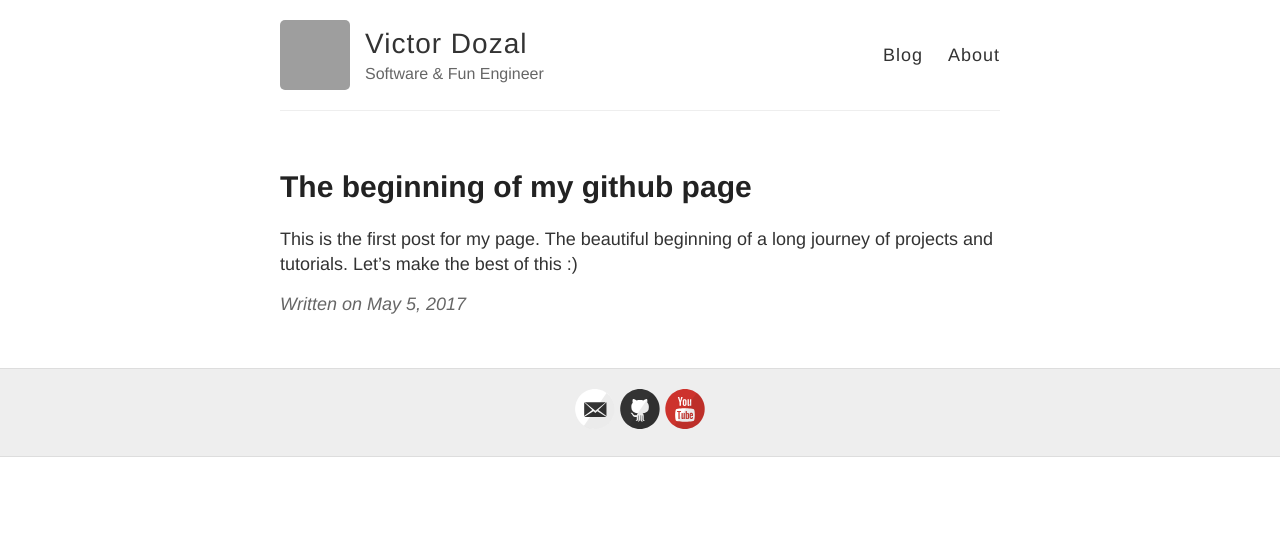
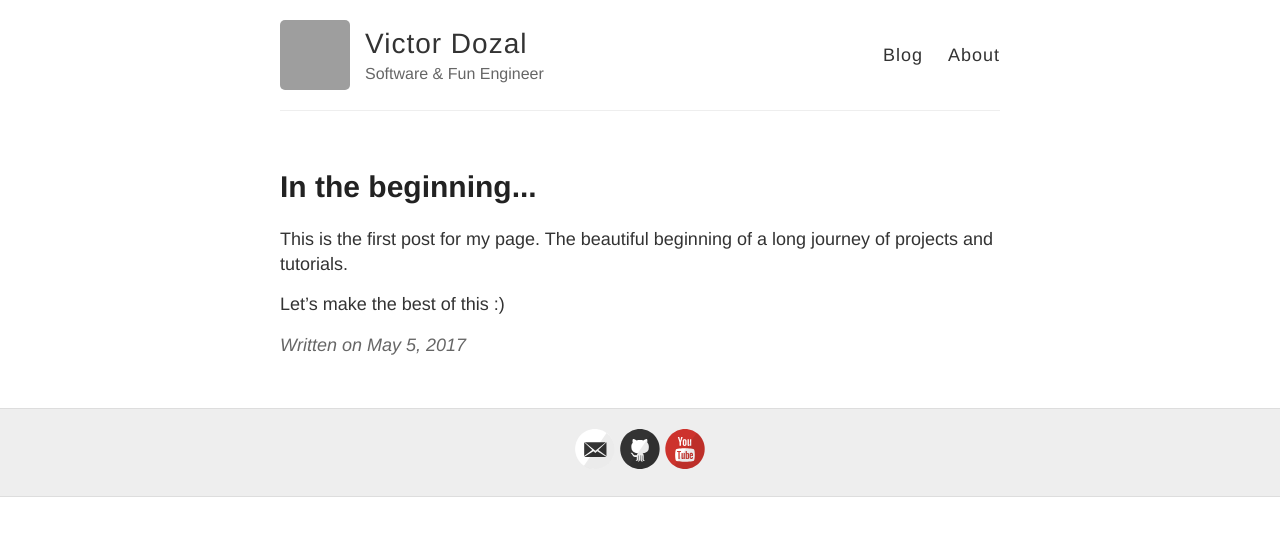
Before and after one commit to viiqswim/viiqswim.github.io, a Jekyll site: the page built from _posts/2017-05-05-Hello-World.md, in a window 1280 px wide. Shown: the top 536 px of the page. Built offline with Jekyll 4.4.1, drawn with Linux system fonts in a browser that asks for light colours; grey boxes are pictures that could not be loaded.

Commit message:
Modified my first post

```diff
--- a/_posts/2017-05-05-Hello-World.md
+++ b/_posts/2017-05-05-Hello-World.md
@@ -1,6 +1,8 @@
 ---
 layout: post
-title: The beginning of my github page
+title: In the beginning...
 ---
 
-This is the first post for my page. The beautiful beginning of a long journey of projects and tutorials. Let's make the best of this :)
+This is the first post for my page. The beautiful beginning of a long journey of projects and tutorials.
+
+Let's make the best of this :)
```
